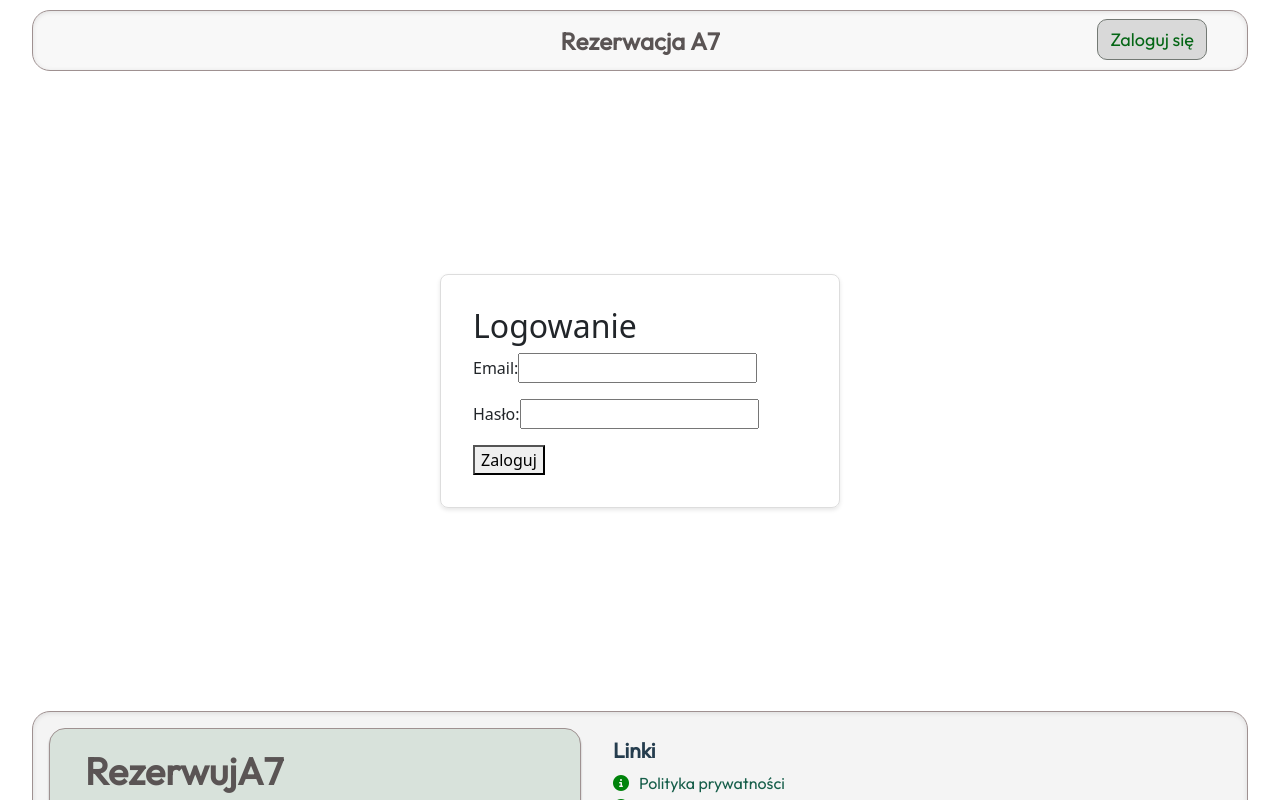
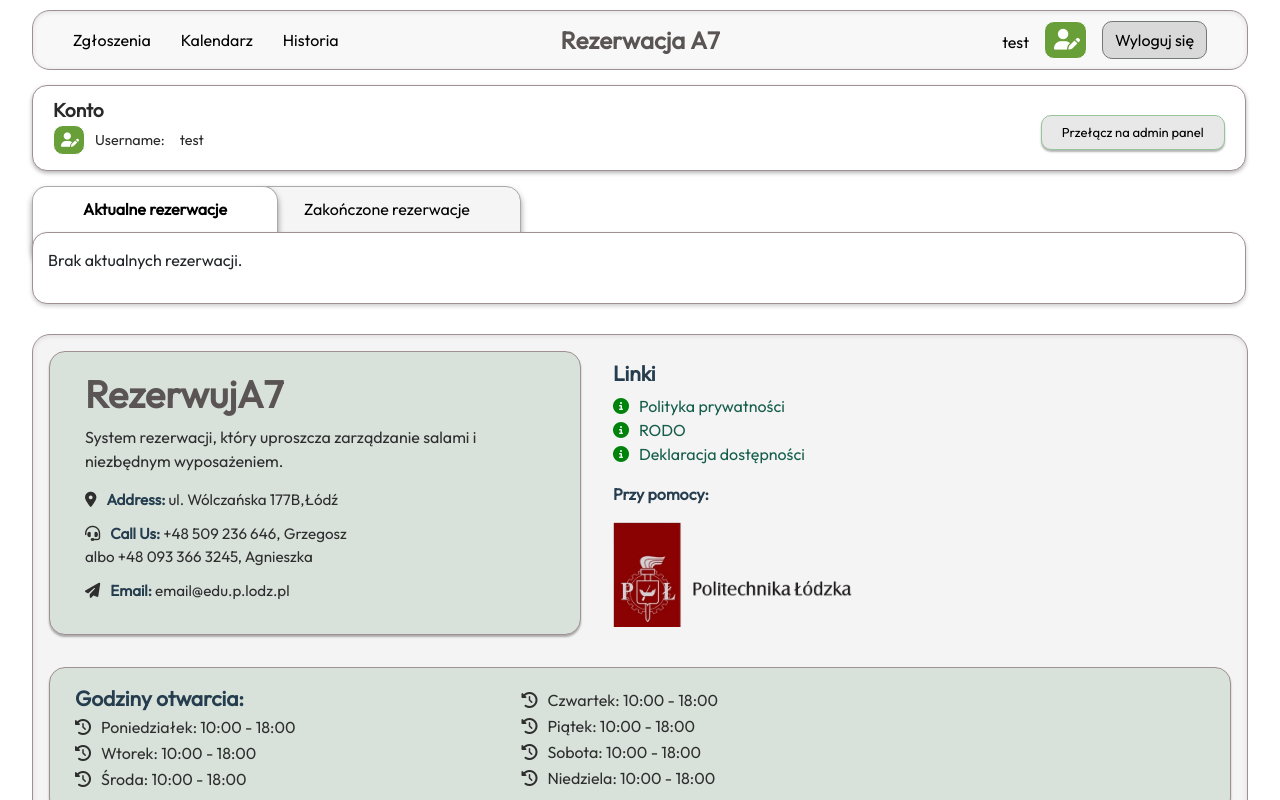
Before and after one commit to Velfoy/Projekt_kompetencyjny, a React (Vite) app in the folder frontend/: page /profile in a window 1280 px wide. Before the commit this address led to /login. Shown: the top 800 px of the page. Built offline with nearby package versions, Linux system fonts and the light colour scheme; no server answers.

Commit message:
Profil page done part of it , content in tabs not done yet

```diff
--- a/frontend/src/components/ui/kalendarz/RezerwacjaBlok.tsx
+++ b/frontend/src/components/ui/kalendarz/RezerwacjaBlok.tsx
@@ -12,11 +12,6 @@ interface ProductCardProps {
 }
 
 const RezerwacjaBlok: React.FC<ProductCardProps> = ({ id,title, description, imageUrl ,role,onDelete}) => {
-    const handleDelete = () => {
-        if (onDelete) {
-        onDelete(id);
-        }
-    };
   return (
     <div className="product-card">
       <div className="product-text">
--- a/frontend/src/pages/Profile/ProfilePage.tsx
+++ b/frontend/src/pages/Profile/ProfilePage.tsx
@@ -1,28 +1,91 @@
 import { useAuth } from '@hooks/useAuth';
+import { useState } from 'react';
 import styles from '@styles/pages/profile.module.css';
 
 const ProfilePage = () => {
-  const { isAuth, role } = useAuth();
-
+  const { isAuth, role,username } = useAuth();
+  const [panelState, setPanelState]=useState(0);
+  const [activeTab, setActiveTab] = useState("reserve_now");
+   const [activeTab2, setActiveTab2] = useState("new_item");
+  const changePanel=()=>{
+    if(panelState===0)setPanelState(1);
+    else if(panelState==1)setPanelState(0);
+  }
   if (!isAuth) return null;
 
   return (
-    <div className={styles.container}>
-      <h1>Twój profil</h1>
+    <div className={styles.profile_container}>
+      <div className={styles.top_container}>
+        <div className={styles.userinfo}>
+          Konto
+          <div className={styles.indexInfo}>
+              <i className="fa-solid fa-user-pen"></i>
+              <p className={styles.indextekst}>Username:<span>{username}</span></p>
+          </div>
+        </div>
+        {(role=="admin") &&
+          <button className={styles.panels_change} onClick={changePanel}>{(panelState ==0?"Przełącz na admin panel":"Przełącz na user panel")}</button>
+        }
+      </div>
+      {panelState==0 ?(
+      <div className={styles.tabs_rezerwacje}>
+        <div className={styles.tabs}>
+          <button
+            className={styles[activeTab === "reserve_now" ? "active_specs" : "non_specs"]}
+            onClick={() => setActiveTab("reserve_now")}
+          >
+            Aktualne rezerwacje
+          </button>
+          <button
+            className={styles[activeTab === "reserve_done" ? "active_notes" : "non_notes"]}
+            onClick={() => setActiveTab("reserve_done")}
+          >
+            Zakończone rezerwacje
+          </button>
+        </div>
 
-      <div className={styles.profileInfo}>
-        <section>
-          <h2>Dane podstawowe</h2>
-          {/* Formularz danych użytkownika */}
-        </section>
+        <div className={styles.tab_content}>
+          {activeTab === "reserve_now" ? (
+            <p>Brak aktualnych rezerwacji.</p>
+          ) : (
+            <p>Brak zakończonych rezerwacji.</p>
+          )}
+        </div>
+      </div>
+      ):(
+        <div className={styles.create_new_items}>
+          <div className={styles.tabs}>
+            <button
+              className={styles[activeTab === "new_item" ? "active_specs" : "non_specs"]}
+              onClick={() => setActiveTab("new_item")}
+            >
+              Nowy przedmiot
+            </button>
+            <button
+              className={styles[activeTab === "users" ? "active_notes" : "non_notes"]}
+              onClick={() => setActiveTab("users")}
+            >
+              Użytkownicy
+            </button>
+              <button
+              className={styles[activeTab === "new_post" ? "active_post" : "non_post"]}
+              onClick={() => setActiveTab("new_post")}
+            >
+              Nowy post
+            </button>
+          </div>
 
-        {role === 'admin' && (
-          <section>
-            <h2>Ustawienia administratora</h2>
-            {/* Panel admina */}
-          </section>
-        )}
-      </div>
+          <div className={styles.tab_content}>
+            {activeTab === "new_item" ? (
+              <p>Nowy przedmiot.</p>
+            ) :(activeTab === "users")? (
+              <p>Users</p>
+            ):(
+               <p>Nowy post</p>
+            )}
+          </div>
+        </div>
+      )}
     </div>
   );
 };
--- a/frontend/src/store/slices/authSlice.ts
+++ b/frontend/src/store/slices/authSlice.ts
@@ -3,9 +3,9 @@ import type { PayloadAction } from '@reduxjs/toolkit';
 import type { AuthState, UserRole } from '../../types/authTypes';
 
 const initialState: AuthState = {
-  isAuthenticated: false,
-  userRole: null,
-  username: null,
+  isAuthenticated: true,
+  userRole: 'admin',
+  username: 'test',
   isLoading: false,
   error: null,
 };
--- a/frontend/src/styles/pages/profile.module.css
+++ b/frontend/src/styles/pages/profile.module.css
@@ -0,0 +1,145 @@
+.tabs_rezerwacje,.create_new_items{
+    width: 100%;
+}
+.profile_container{
+    display: flex;
+    flex-direction: column;
+    justify-content: center;
+    align-items: start;
+    width: 99.8%;
+    font-family: 'Outfit';
+    margin-top: 15px;
+    margin-bottom: 15px;
+}
+.profile_container .top_container{
+
+    border: 1px solid #9F9191;
+    background-color: #FFFFFF;
+    box-shadow: 0px 2px 4px rgba(0,0,0,0.3);
+    display: flex;
+    flex-direction: row;
+    justify-content: space-between;
+    align-items: end;
+    width: 100%;
+    padding: 15px 20px;
+    padding-top: 10px;
+    border-radius: 15px;
+}
+.profile_container .userinfo{
+    display: flex;
+    flex-direction: column;
+    font-weight: 800;
+    font-size: 1.2rem;
+    color: #2a2929;
+}
+.profile_container .indexInfo{
+    display: flex;
+    flex-direction: row;
+    justify-content: center;
+    font-weight: 400;
+    align-items: end;
+    margin-top: 0px;
+}
+.indexInfo .indextekst{
+    font-size: 0.9rem;
+    margin-bottom: 3px;
+    margin-left: 10px;
+}
+.indexInfo .indextekst span{
+    margin-left: 15px;
+}
+.profile_container .indexInfo i{
+    border: 1px solid white;
+    border-radius: 10px;
+    height: 30px;
+    color: #ffffff;
+    padding: 0px 5px;
+    padding-left: 7px;
+    font-size: 0.9rem;
+    background-color: #689F39;
+    display: flex;
+    justify-content: center;
+    align-items: center;
+    transition: all 0.3s ease-in-out;
+}
+.top_container .panels_change{
+    background-color: #e8e8e8;
+    border: 1px solid #99c49a;
+    border-radius: 10px;
+    box-shadow: 0px 2px 2px rgba(0, 0, 0, 0.3);
+    padding: 4px 20px;
+    cursor: pointer;
+    color: #000000;
+    height: 35px;
+    font-size: 13px;
+    transition: all 0.3s ease-in-out;
+    margin-bottom: 5px;
+
+}
+
+.profile_container .tabs {
+  display: flex;
+  gap: 20px;
+  position: relative;
+  z-index: 0;
+  transform: translateY(15px);
+}
+
+.profile_container .tabs button {
+  min-width: 200px;
+  padding: 10px 50px 40px 50px;
+  border: 1px solid #aaa;
+  background: #f6f5f5;
+  cursor: pointer;
+  border-radius: 15px;
+  font-size: 16px;
+  transition: all 0.3s ease;
+  z-index: 0;
+  text-align: start;
+  position: relative;
+}
+
+.profile_container .tabs .active_specs,
+.profile_container .tabs .active_notes,
+.profile_container .tabs .active_post {
+  background: white;
+  border-bottom: none;
+  font-weight: bold;
+  box-shadow: 0px 4px 6px rgba(0, 0, 0, 0.4);
+  z-index: 2;
+}
+.profile_container .tabs .non_specs {
+  z-index: 0;
+}
+.profile_container .tabs .active_specs{
+    z-index: 4;
+}
+.profile_container .tabs .non_notes{
+  transform: translateX(-45px);
+    box-shadow: 0px 4px 6px rgba(0, 0, 0, 0.4);
+    z-index: 2;
+
+}
+.profile_container .tabs .non_post{
+  transform: translateX(-90px);
+
+}
+.profile_container .tabs .active_post{
+  transform: translateX(-90px);
+}
+.profile_container .tabs .active_notes {
+    transform: translateX(-45px);
+}
+
+.profile_container .tab_content {
+  position: relative;
+  z-index: 1;
+  background: #FFFFFF;
+  border: 1px solid #9F9191;
+  box-shadow: 0px 2px 4px rgba(0, 0, 0, 0.2);
+  padding: 15px;
+  width: 100%;
+  transform: translateY(-15px);
+  border-radius: 15px;
+
+}
```
